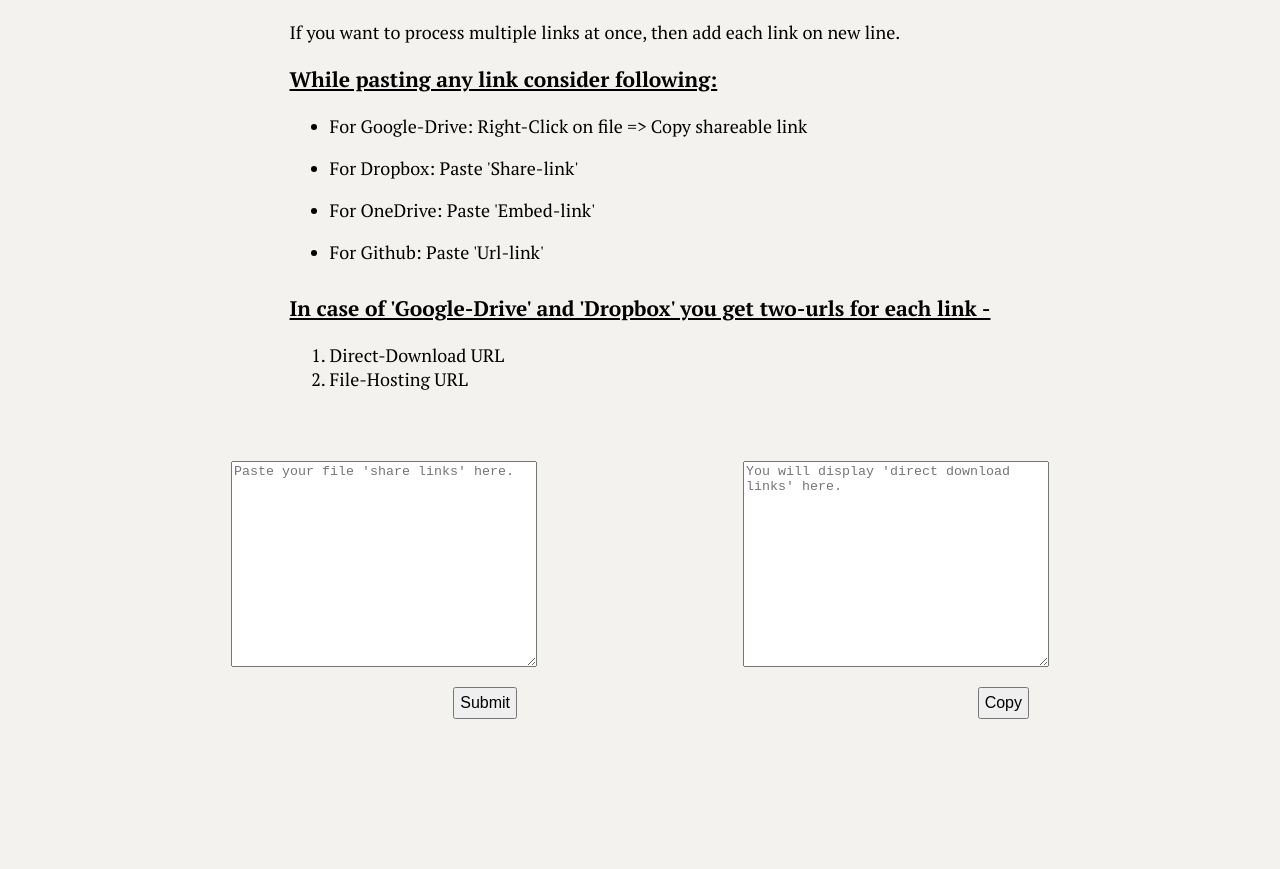
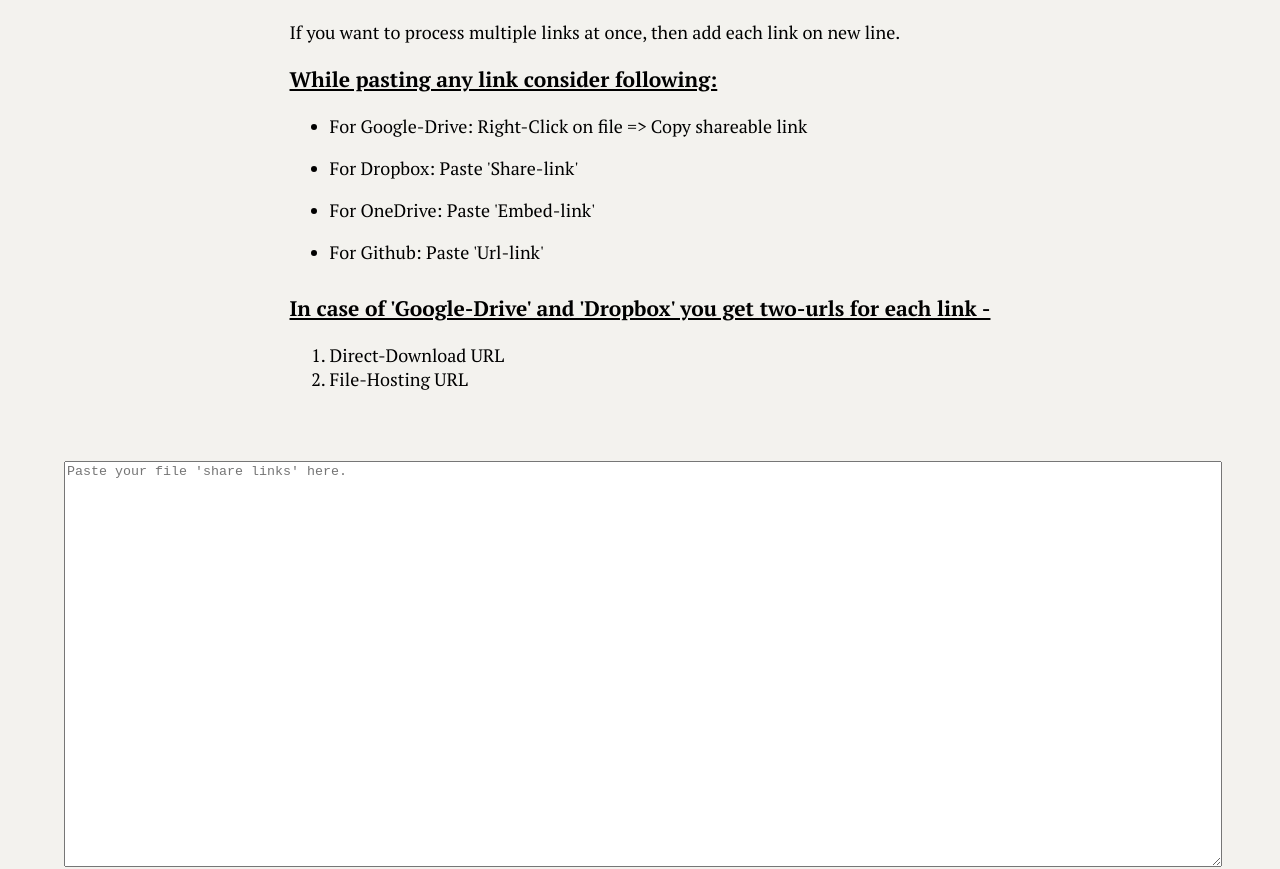
Before and after one commit to YoungMahesh/MiniProjects, a plain HTML site: page drive/drive.html in a window 1280 px wide. Shown: the part 121-990 px from the top of the page. Before the commit the page ends 928 px from the top, so only its background shows below. Drawn offline with Linux system fonts and the light colour scheme.

Commit message:
ui-improved

```diff
--- a/global.css
+++ b/global.css
@@ -15,26 +15,6 @@ h3 {
 	text-decoration: underline;
 }
 
-textarea {
-	min-width: 300px;
-	min-height: 200px;
-}
-
-button {
-	margin: 20px;
-	font-size: medium;
-	padding: 5px;
-}
-
-textarea,
-button {
-	display: block;
-}
-
-article {
-	margin: 0 0 40px 0;
-}
-
 main {
 	display: flex;
 	align-items: center;
@@ -44,10 +24,38 @@ main {
 
 section {
 	margin: 0 0 40px 0;
-	width: 80vw;
+	width: 90vw;
 	display: flex;
 	flex-wrap: wrap;
 	justify-content: space-around;
+}
+
+.textarea-btn {
+	width: 100%;
+	display: flex;
+	flex-wrap: wrap;
+}
+
+textarea {
+	min-width: 100%;
+	min-height: 250px;
+}
+
+button {
+	margin: 20px;
+	font-size: medium;
+	padding: 5px;
+}
+
+
+textarea,
+button {
+	display: block;
+}
+
+
+article {
+	margin: 0 0 40px 0;
 }
 
 .btn-group {
@@ -59,4 +67,7 @@ section {
 	body {
 		font-size: 18px;
 	}
+	textarea {
+		min-height: 400px;
+	}
 }
```
Also changed, not shown: calculater/compount-interest.html (+13 -3 lines).
